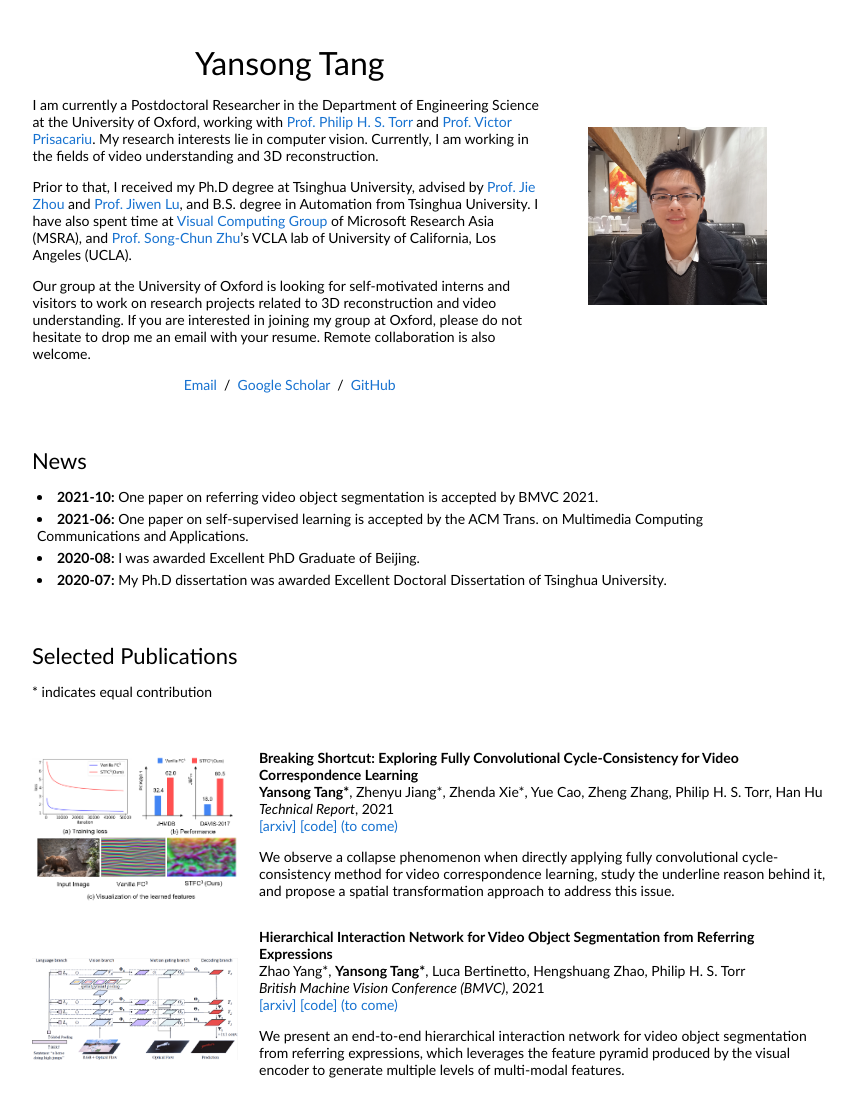
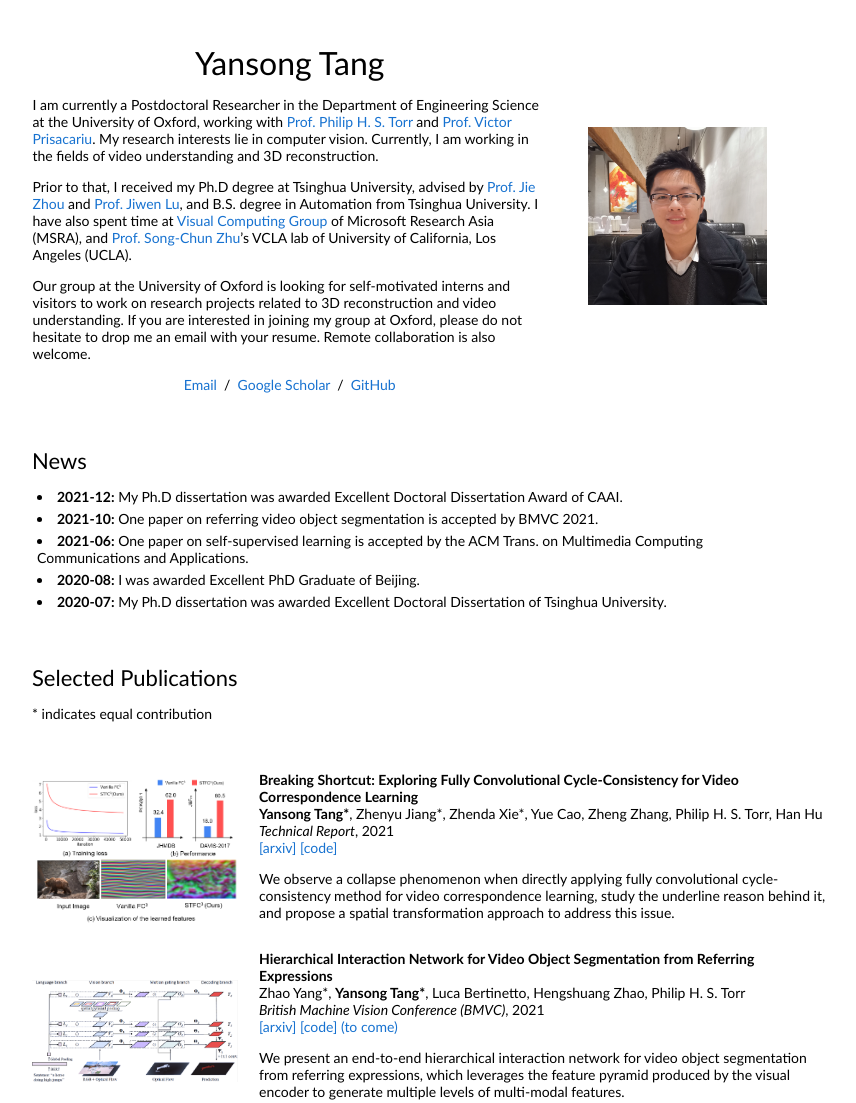
Before and after one commit to BinChen2021/BinChen2021.github.io, a plain HTML site: page index.html in a window 1280 px wide. Shown: the top 1103 px of the page, without its empty margins (218-1074 px from the left). Drawn offline with Linux system fonts and the light colour scheme.

Commit message:
Update index.html

```diff
--- a/index.html
+++ b/index.html
@@ -42,6 +42,9 @@
             <heading>News</heading>
             <p>
               <li style="margin: 5px;" >
+                <b>2021-12:</b> My Ph.D dissertation was awarded Excellent Doctoral Dissertation Award of CAAI.
+              </li>
+              <li style="margin: 5px;" >
                 <b>2021-10:</b> One paper on referring video object segmentation is accepted by BMVC 2021.
               </li>
 	      <li style="margin: 5px;" >
@@ -80,7 +83,7 @@
               <em>Technical Report</em>, 2021
 	      <br>
               <a href="https://arxiv.org/abs/2105.05838">[arxiv]</a>
-              <a>[code] (to come)</a>
+              <a href="https://github.com/Steve-Tod/STFC3">[code]</a>
               <br>
               <p> We observe a collapse phenomenon when directly applying fully convolutional cycle-consistency method for video correspondence learning, study the underline reason behind it, and propose a spatial transformation approach to address this issue.</p>
             </td>
@@ -279,6 +282,9 @@ analysis, including a new proposed setting for unsupervised skeleton-based actio
             <heading>Honors and Awards</heading>
             <p>
 			  <li style="margin: 5px;" >
+		    Excellent Doctoral Dissertation Award of CAAI
+              </li>
+			  <li style="margin: 5px;" >
                 Excellent PhD Graduate of Beijing, 2020.
               </li>
 			  <li style="margin: 5px;" >
```
